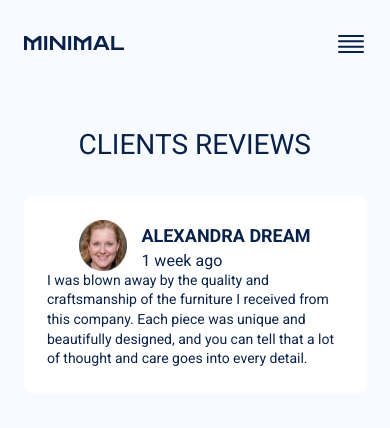
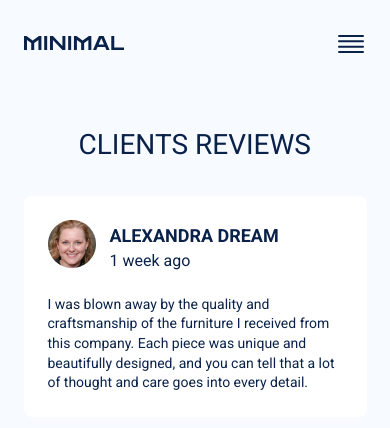
Before and after one commit to liubapohudina/proj-team-demo2, a website built with Vite: page src/index.html in a window 390 px wide. Built offline with nearby package versions, Linux system fonts and the light colour scheme.

Commit message:
section clients markup
markup and adaptive for section clients on a mobile device

```diff
--- a/src/css/clients-reviews.css
+++ b/src/css/clients-reviews.css
@@ -3,10 +3,8 @@
     padding-top: 36px;
     padding-bottom: 60px;
 }
-
-.clients-reviews .container {
-    padding-right: 16px;
-    padding-left: 16px;
+.clients-reviews img {
+    width: auto;
 }
 
 .clients-title {
@@ -21,9 +19,12 @@
     margin-right: auto;
     margin-bottom: 30px;
 }
-
-@media screen and (min-width: 320px) and (max-width: 375px) {
-    .clients-reviews .container {
+.clients-card {
+    display: flex;
+    justify-content: flex-start;
+}
+@media screen and (min-width: 320px) and (max-width: 340px) {
+    .clients-reviews .item-card {
         padding-left: 0;
         padding-right: 0;
     }
@@ -34,10 +35,9 @@
     background: var(--primary-color-background);
     display: flex;
     flex-direction: column;
-    justify-content: flex-start;
-    align-items: center;
     padding: 24px;
     max-width: 343px;
+    gap: 24px;
 }
 
 .clients-text {
@@ -62,3 +62,4 @@
     justify-content: flex-start;
     gap: 14px;
 }
+/*-----------tablet-----------------*/
--- a/src/partials/clients-reviews.html
+++ b/src/partials/clients-reviews.html
@@ -5,7 +5,11 @@
         <ul class="clients-list">
             <li class="item-card">
             <div class="card-block">
-            <img src="./img/clients-reviws/client1@1x.jpg" alt="Alexandra dream" width="48" />
+                <picture>
+                    <source src="./img/clients-reviws/client1@1x-mobile.jpg 1x ./img/clients-reviws/client1@2x-mobile.jpg 2x"
+                    media="(min-width: 320px)">
+            <img src="./img/clients-reviws/client1.jpg" alt="Alexandra dream" width="56" />
+            </picture>
             <div class="cl-text">
             <h3 class="clients-name">Alexandra dream</h3>
             <p class="clients-review">1 week ago</p>
```
Also changed, not shown: src/img/clients-reviws/client1.jpg (renamed from src/img/clients-reviws/client1@1x.jpg), src/img/clients-reviws/client1@1x-mobile.jpg (added), src/img/clients-reviws/client1@2x-mobile.jpg (added).
